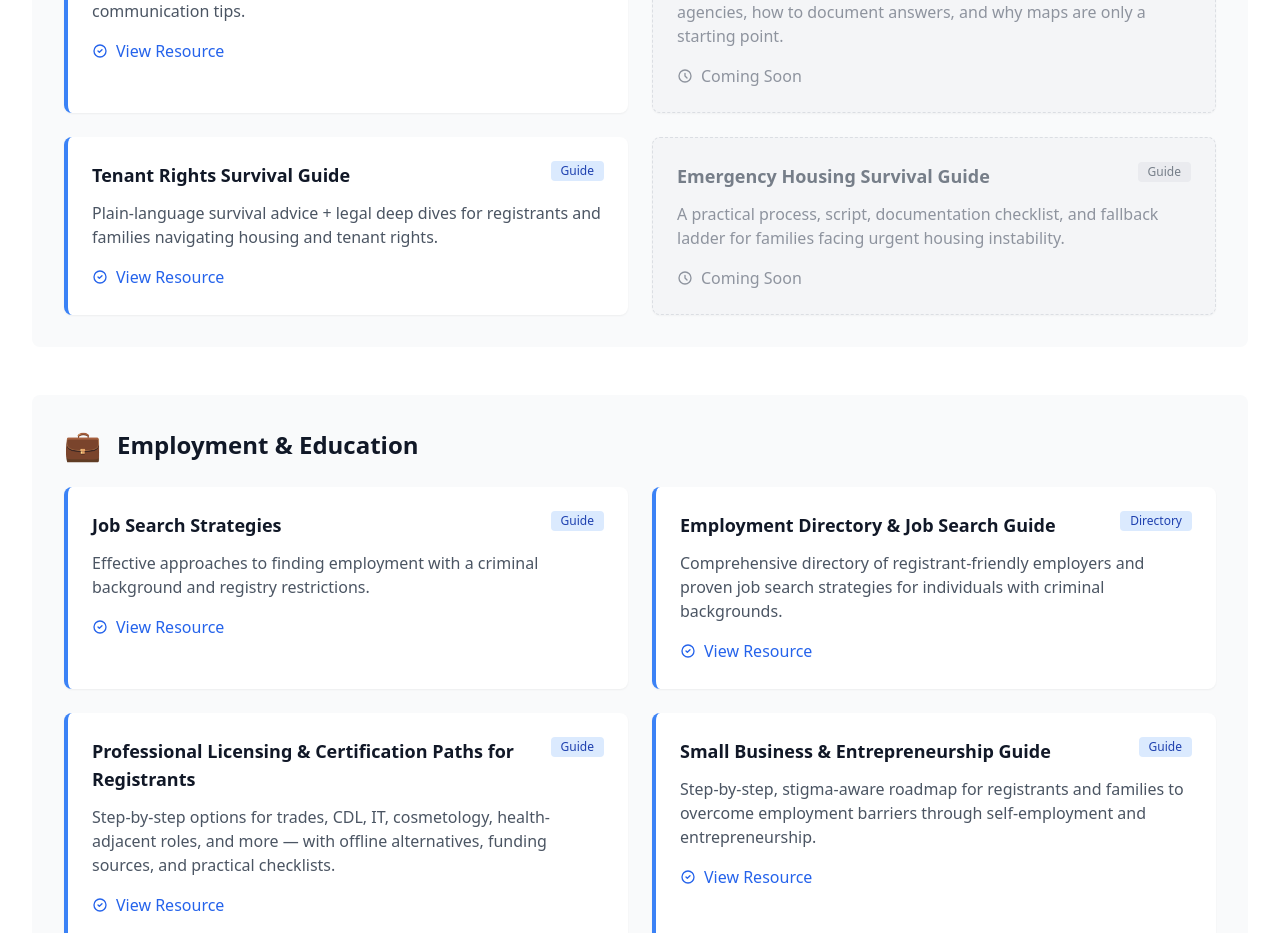
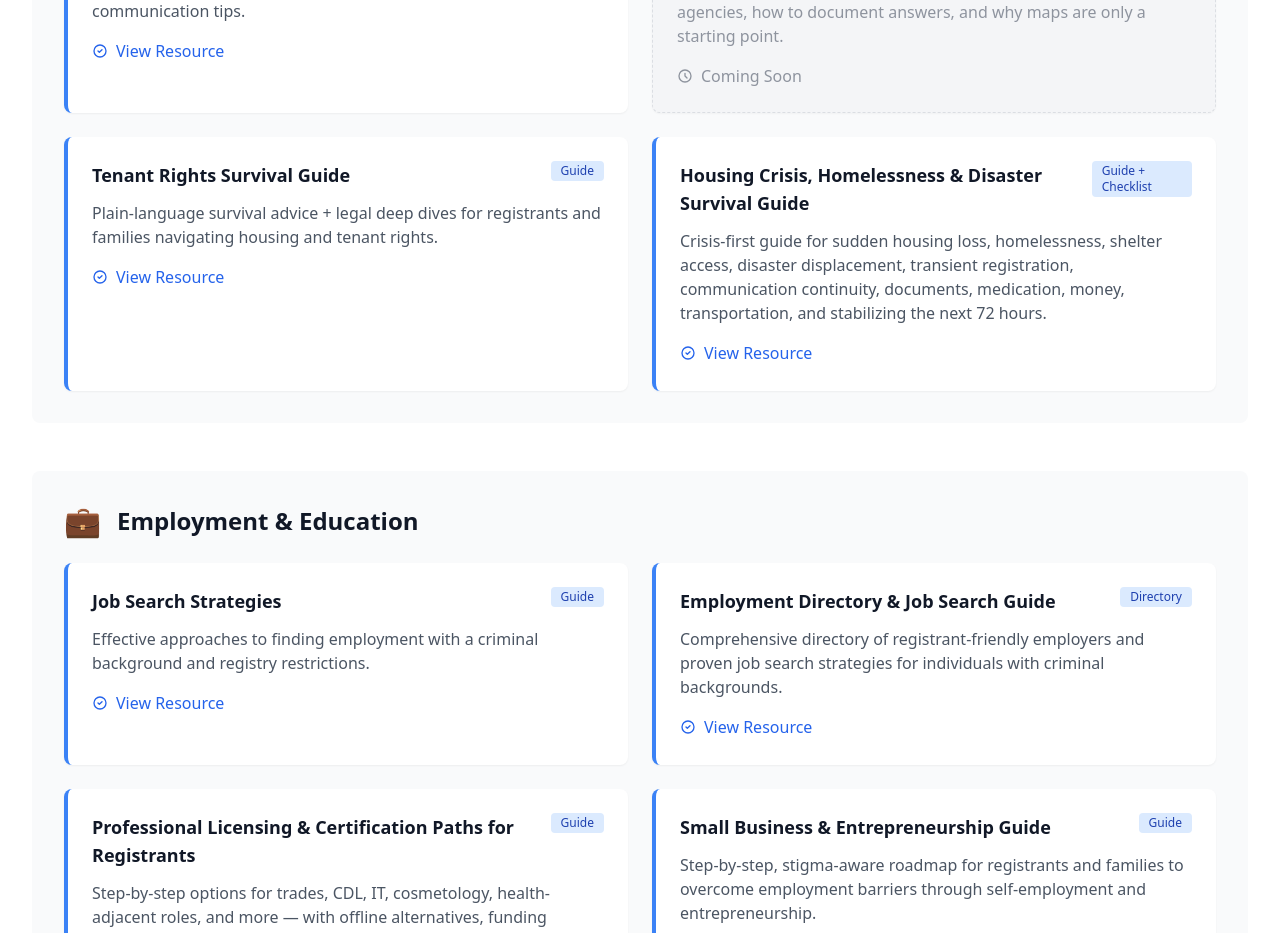
Before and after one commit to projectsolarrecon/Solar, a React (Vite) app: page /resources in a window 1280 px wide. Shown: the part 1580-2513 px from the top of the page. Built offline with nearby package versions, Linux system fonts and the light colour scheme.

Commit message:
Promote housing crisis survival guide in resources catalog

```diff
--- a/src/pages/Resources.tsx
+++ b/src/pages/Resources.tsx
@@ -68,10 +68,10 @@ function Resources() {
           link: "/resources/tenant-rights"
         },
         {
-          name: "Emergency Housing Survival Guide",
-          type: "Guide",
-          description: "A practical process, script, documentation checklist, and fallback ladder for families facing urgent housing instability.",
-          link: "#"
+          name: "Housing Crisis, Homelessness & Disaster Survival Guide",
+          type: "Guide + Checklist",
+          description: "Crisis-first guide for sudden housing loss, homelessness, shelter access, disaster displacement, transient registration, communication continuity, documents, medication, money, transportation, and stabilizing the next 72 hours.",
+          link: "/resources/housing-crisis-homelessness-disaster-survival-guide"
         }
       ]
     },
```
